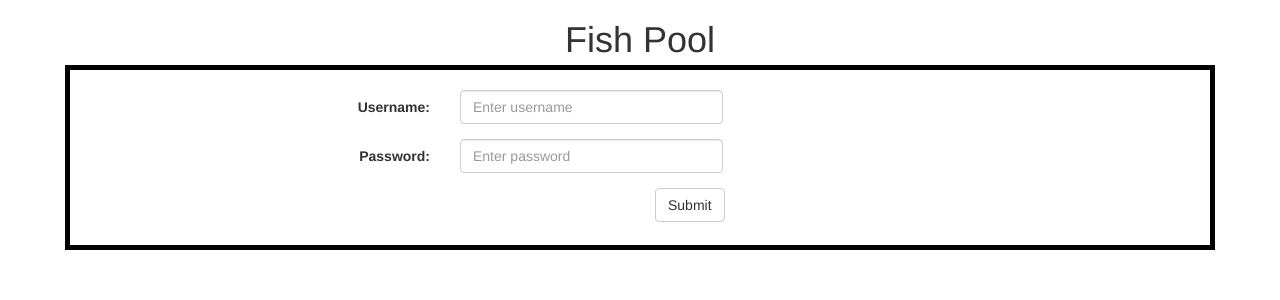
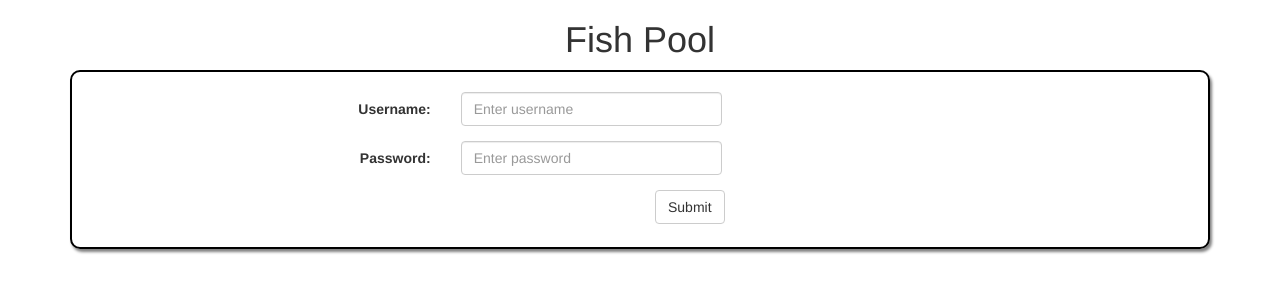
Before and after one commit to KernelDeimos/fishpool, a PHP site: page /templates/landing.template.php in a window 1280 px wide. Shown: the top 300 px of the page. Run offline with PHP 8.4, Linux system fonts and the light colour scheme.

Commit message:
Styled Login Box

```diff
--- a/templates/landing.template.php
+++ b/templates/landing.template.php
@@ -14,6 +14,9 @@
 	.Login-Box {
 		padding-top:20px;
 		padding-bottom:8px;
+		border:2px solid black;
+		border-radius:10px;
+		box-shadow: 2px 3px 3px grey;
 	}
 
 
@@ -25,7 +28,7 @@
 	<h1 align="center">Fish Pool</h1>
 
 	<div class="container">
-		<div style="outline:5px solid black;" class="Login-Box">
+		<div class="Login-Box">
 			<form class="form-horizontal" role="form" >
 				<div class="form-group">
 					<label class="control-label col-xs-4" for="user">Username:</label>
```
